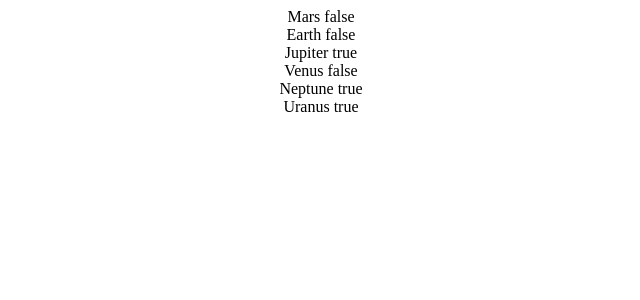
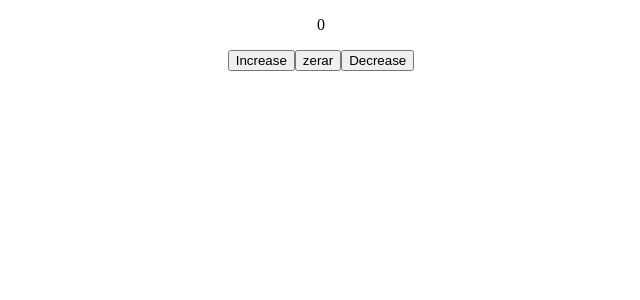
Before and after one commit to betoside/React-Beginners-8H-PedroTech, a React (Create React App) app: page / in a window 1280 px wide. Shown: the top 300 px of the page, without its empty margins (319-959 px from the left). Built offline with nearby package versions, Linux system fonts and the light colour scheme.

Commit message:
finalizado episódio4 com exemplos e 1 exercise

```diff
--- a/src/App.js
+++ b/src/App.js
@@ -1,24 +1,32 @@
 import './App.css';
-import { PlanetsComponent } from './PlanetsComponent';
+import { useState } from 'react';
 
 function App() {
 
-  const planets = [
-    { name: 'Mars', isGasPlanet: false },
-    { name: 'Earth', isGasPlanet: false },
-    { name: 'Jupiter', isGasPlanet: true },
-    { name: 'Venus', isGasPlanet: false },
-    { name: 'Neptune', isGasPlanet: true },
-    { name: 'Uranus', isGasPlanet: true }
-  ];
+  const [count, setCount] = useState(0);
+
+  const handleSomar = ()=>{
+    setCount(count+1);
+  }
+  const handleZerar = ()=>{
+    setCount(0);
+  }
+  const handleDiminuir = ()=>{
+    {count > 0 && setCount(count-1)}
+  }
+
 
   return (
     <div className="App">
 
-      {planets.map((planeta, key) => (
-        <PlanetsComponent name={planeta.name} isGasPlanet={planeta.isGasPlanet} />
+      <p>{count}</p>
 
-      ) )}
+      <div>
+        <button onClick={handleSomar}>Increase</button>
+        <button onClick={handleZerar}>zerar</button>
+        <button onClick={handleDiminuir}>Decrease</button>
+      </div>
+
 
     </div>
   );
```
